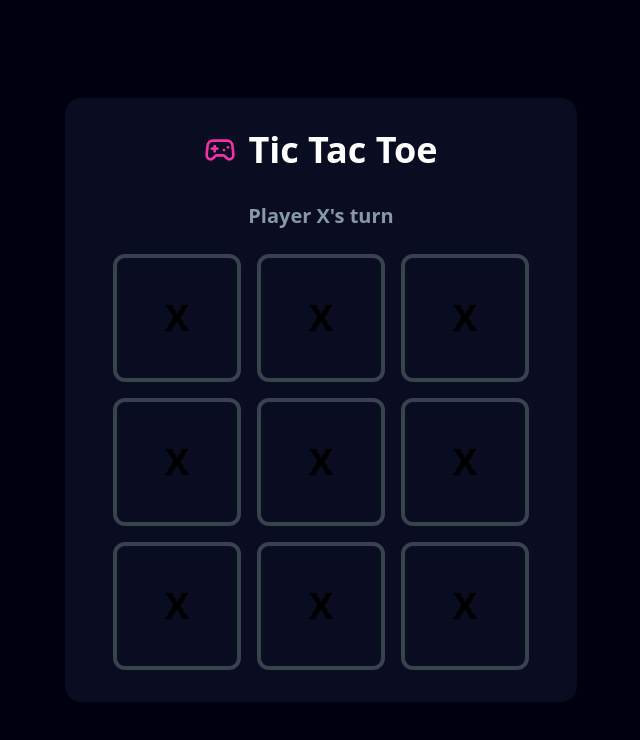
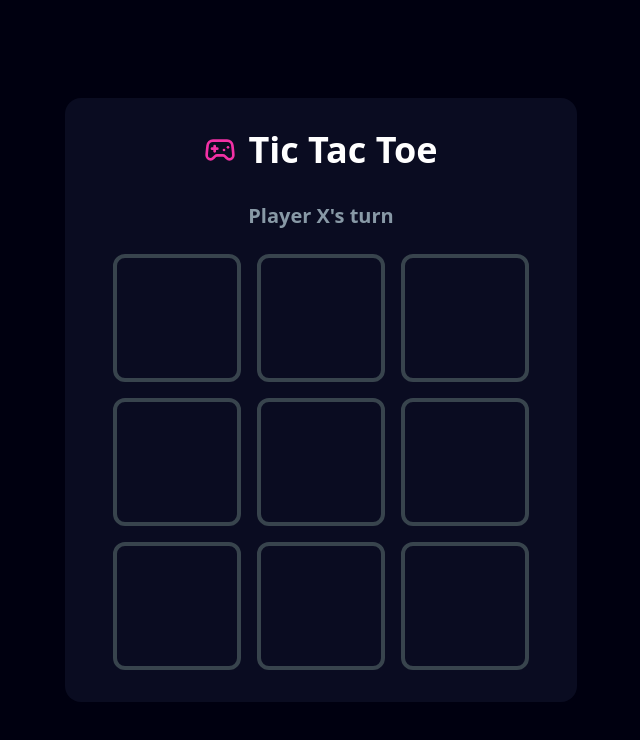
Before and after one commit to games-in-js/tic-tac-toe, a React (Vite) app: page / in a window 1280 px wide. Shown: the top 740 px of the page, without its empty margins (319-959 px from the left). Built offline with nearby package versions, Linux system fonts and the light colour scheme.

Commit message:
chore: generating board from state

```diff
--- a/src/App.tsx
+++ b/src/App.tsx
@@ -1,7 +1,14 @@
+import { useState } from "react";
 import { Gamepad2 } from "lucide-react";
 import Board from "./components/Board";
+import { BoardState } from "./types";
 
 function App() {
+  // [x,o,x
+  //  x,o,x
+  //  x,o,x ]
+  const [board, setBoard] = useState<BoardState>(Array(9).fill(null));
+
   return (
     <main className="flex min-h-screen flex-col items-center justify-center bg-blue-200">
       <div className="w-full max-w-lg rounded-2xl bg-blue-100 p-8">
@@ -14,7 +21,7 @@ function App() {
           <p className="text-xl font-semibold text-gray-100">Player X's turn</p>
         </div>
 
-        <Board />
+        <Board board={board} />
       </div>
     </main>
   );
--- a/src/components/Board.tsx
+++ b/src/components/Board.tsx
@@ -1,19 +1,16 @@
+import { BoardState } from "../types";
 import Square from "./Square";
 
-function Board() {
+type BoardProps = {
+  board: BoardState;
+};
+
+function Board({ board }: BoardProps) {
   return (
     <div className="mx-auto grid max-w-[26rem] grid-cols-3 gap-4">
-      <Square />
-      <Square />
-      <Square />
-
-      <Square />
-      <Square />
-      <Square />
-
-      <Square />
-      <Square />
-      <Square />
+      {board.map((square, index) => (
+        <Square key={index} value={square} />
+      ))}
     </div>
   );
 }
--- a/src/components/Square.tsx
+++ b/src/components/Square.tsx
@@ -1,7 +1,13 @@
-function Square() {
+import { Player } from "../types";
+
+type SquareProps = {
+  value: Player | null;
+};
+
+function Square({ value }: SquareProps) {
   return (
     <button className="h-32 w-32 rounded-xl border-4 border-gray-200 text-4xl font-bold">
-      X
+      {value}
     </button>
   );
 }
--- /dev/null
+++ b/src/types.ts
@@ -0,0 +1,2 @@
+export type Player = "X" | "O";
+export type BoardState = Array<Player | null>; // (Player | null)[]
```
